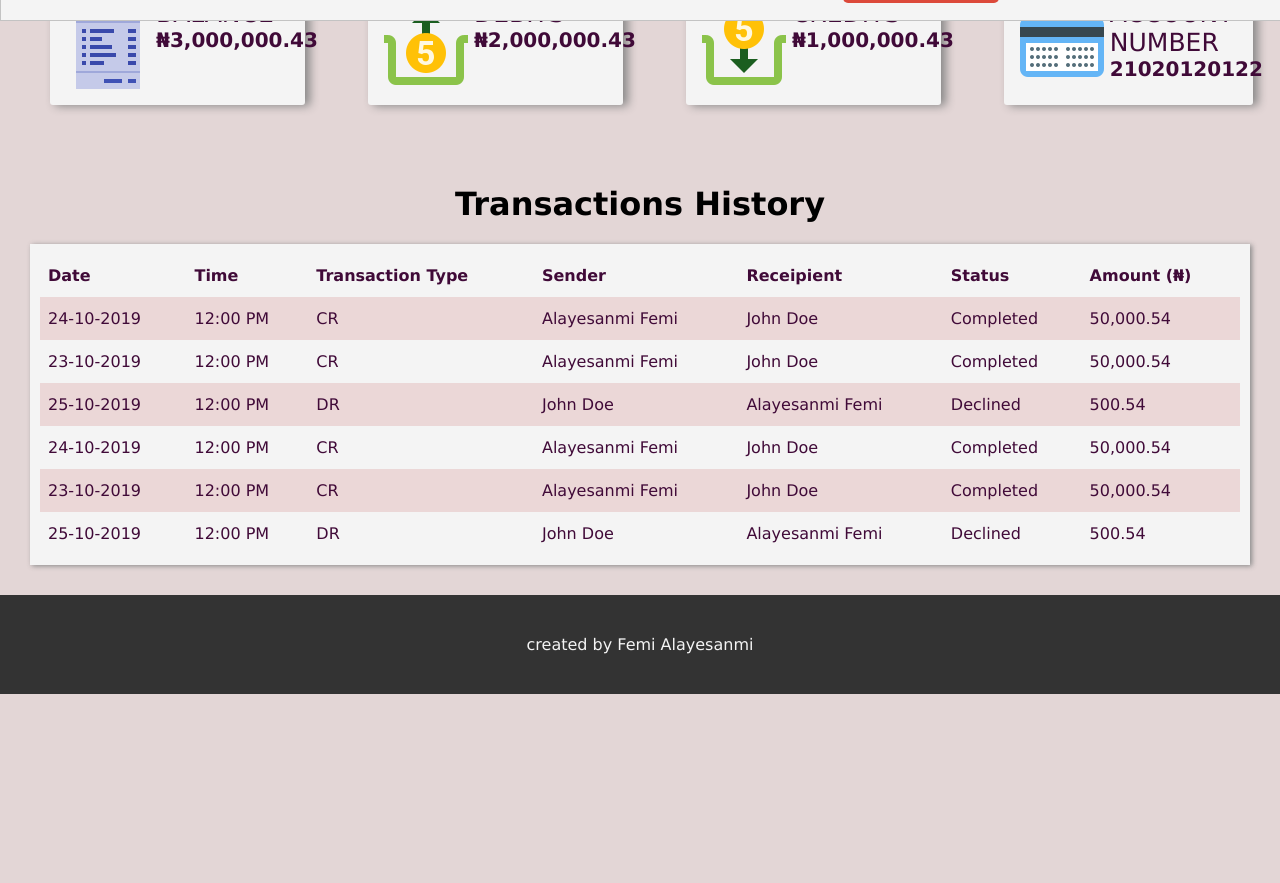
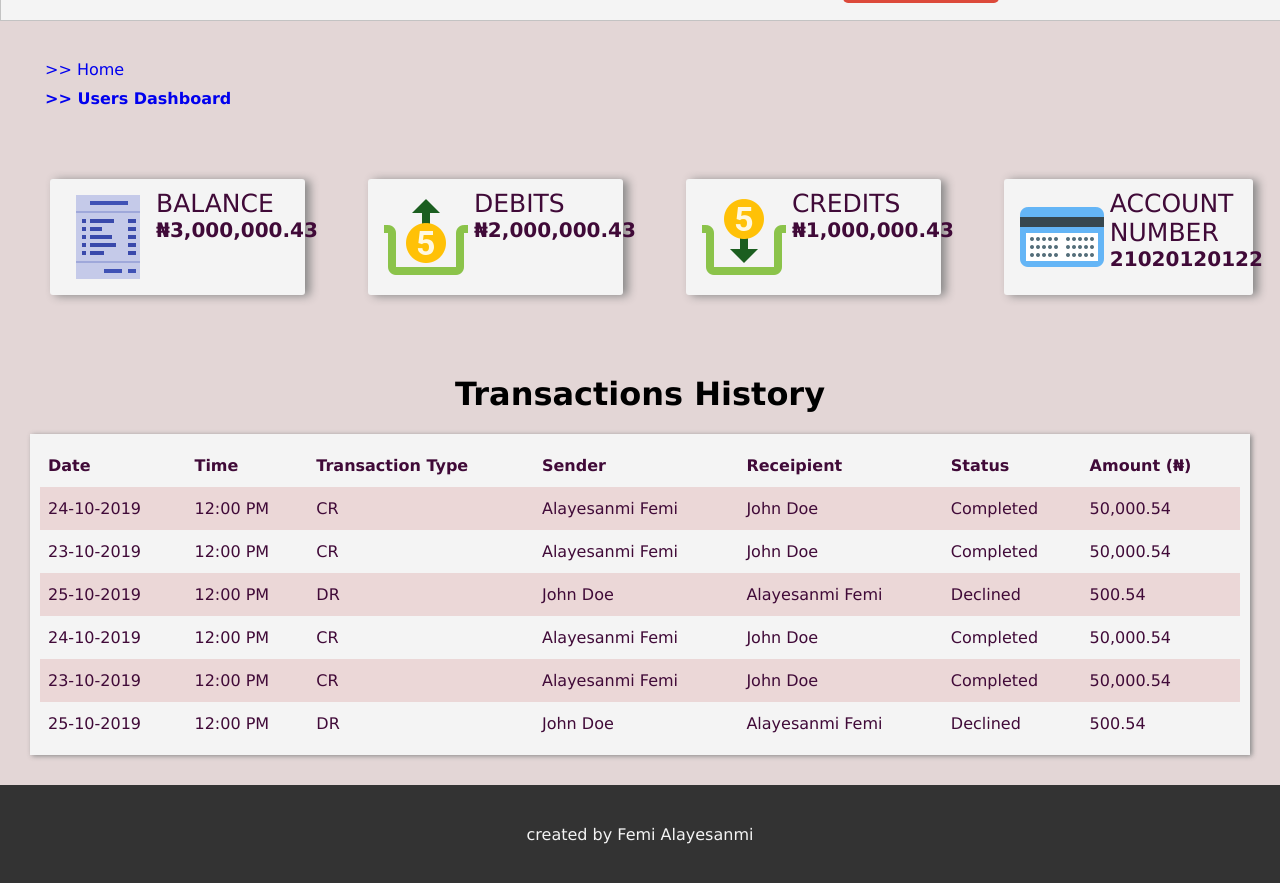
Before and after one commit to FemiOfficial/Banka, a plain HTML site: page UI/user_dashboard.html in a window 1280 px wide. Shown: the part 61-944 px from the top of the page. Before the commit the page ends 800 px from the top, so only its background shows below. Drawn offline with Linux system fonts and the light colour scheme.

Commit message:
feature(bug fixes on ui): fix ui/ux feedbacks fix margin issues add breadcrumbs

```diff
--- a/UI/css/style.css
+++ b/UI/css/style.css
@@ -31,6 +31,24 @@ body{
 }
 .profile-summary, .staff-profile-summary{
     padding: 30px;
+
+}
+.breadcrumbs{
+    padding-top: 100px;
+}
+.breadcrumbs ul {
+    display: inline-block;
+}
+.breadcrumbs ul li {
+    list-style-type: none;
+    padding: 5px;
+    text-decoration: none;
+}
+.breadcrumbs ul li a{
+    text-decoration: none;
+}
+.breadcrumbs ul li a.active{
+    font-weight: 900;
 }
 .summary-item {
     width: 74%;
--- a/UI/user_dashboard.html
+++ b/UI/user_dashboard.html
@@ -37,6 +37,19 @@
 
                     </ul>
             </nav>
+
+            <div class="breadcrumbs">
+                    <ul>
+                        <li>
+                            <a href="index.html"> >> Home</a>
+                        </li>
+                        <li>
+                            <a href="#" class="active"> >> Users Dashboard</a>
+                        </li>
+                    </ul>
+
+                </div>
+
 
             <div class="profile-summary">
 
```
Also changed, not shown: UI/admin_dashboard.html (+11 -0 lines), UI/staff_dashboard.html (+12 -0 lines), 1 other file.
